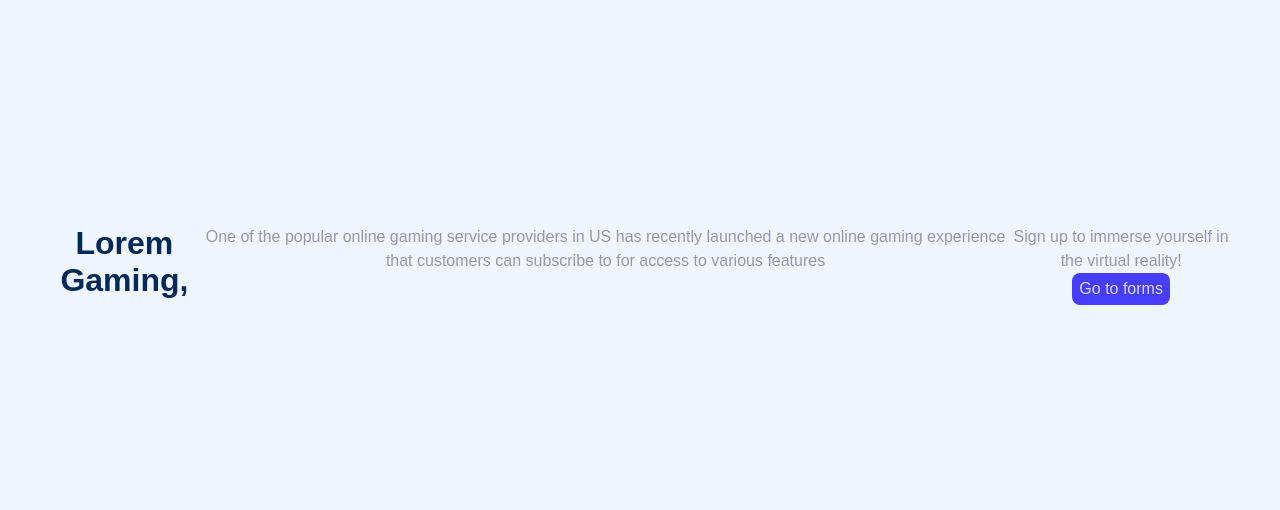
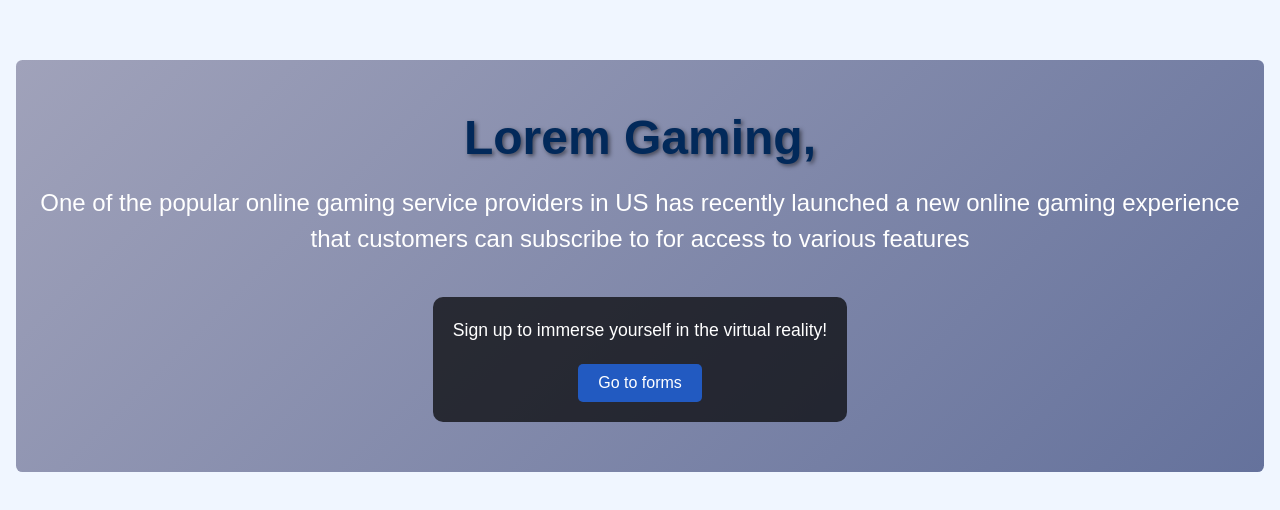
Before and after one commit to joe-boadi/multi-step-form, a React (Vite) app: page / in a window 1280 px wide. Shown: the part 134-644 px from the top of the page. Built offline with nearby package versions, Linux system fonts and the light colour scheme.

Commit message:
style: improve the homepage style and design

```diff
--- a/src/assets/styles/Homepage.module.css
+++ b/src/assets/styles/Homepage.module.css
@@ -1,17 +1,47 @@
 .homepage {
-    display: flex;
+    background: linear-gradient(135deg, #a0a2ba, #65729c);
+    color: #ffffff;
     text-align: center;
-    align-content: center;
-    justify-content: center;
-    padding: 2rem;
-    margin: 0 auto;
+    padding: 50px 20px;
+    font-family: 'Arial', sans-serif;
+    border-radius: .4rem;
 }
 
-.aside button {
+.homepage h1 {
+    font-size: 3em;
+    margin-bottom: 20px;
+    text-shadow: 2px 2px 4px rgba(0, 0, 0, 0.5);
+}
+
+.homepage p {
+    font-size: 1.5em;
+    margin-bottom: 40px;
+    color: #fff;
+}
+
+.aside {
+    background: rgba(0, 0, 0, 0.7);
+    padding: 20px;
+    border-radius: 10px;
+    display: inline-block;
+}
+
+.aside p {
+    font-size: 1.1em;
+    margin-bottom: 20px;
+}
+
+button {
+    background-color: #225ac1;
+    color: #fff;
     border: none;
-    padding: 0.45rem;
-    background-color: var(--primary-400);
-    color: var(--neutral-300);
-    font-size: 16px;
-    margin: auto;
+    padding: 10px 20px;
+    font-size: 1em;
+    border-radius: 5px;
+    cursor: pointer;
+    transition: 0.2s ease;
 }
+
+button:hover {
+    background-color: #0a3078;
+}
```
